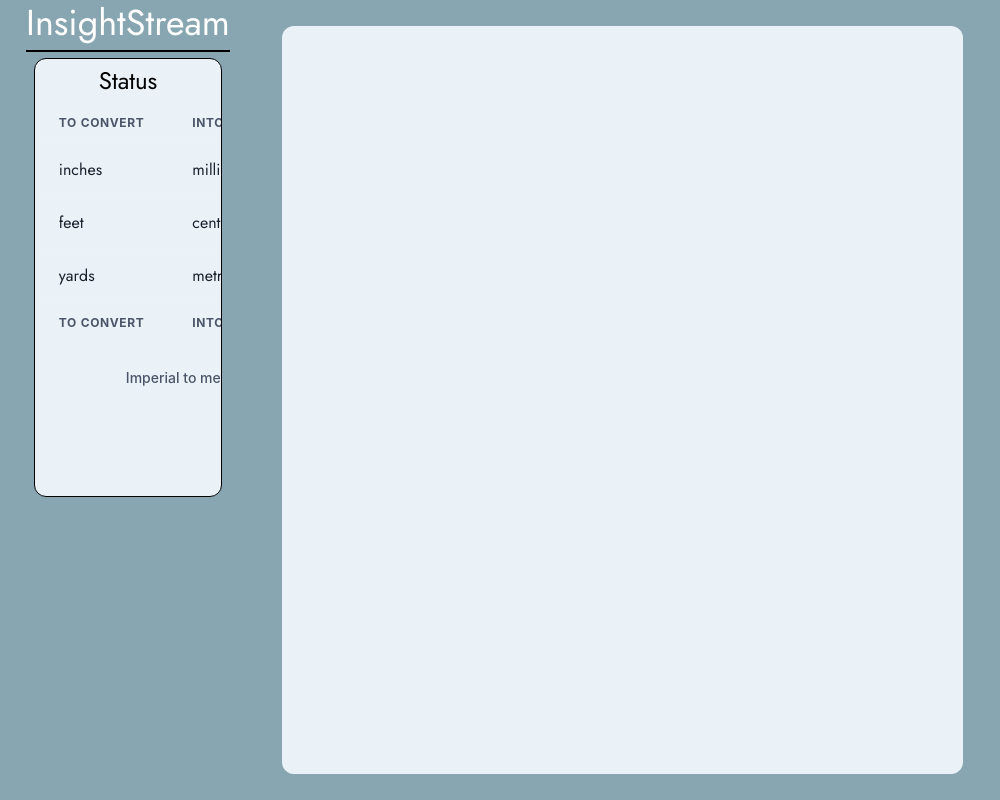
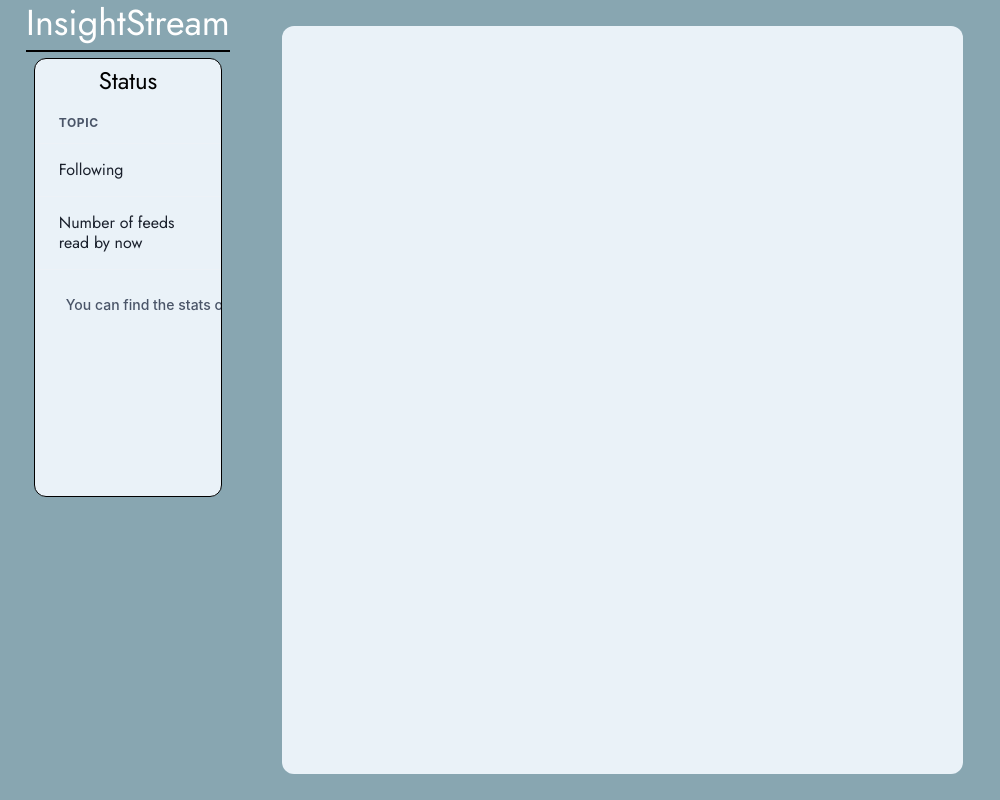
Before and after one commit to Kaikei-e/CurioNoah, a React (Vite) app in the folder InfoIsland/InfoIsland/: page /insight-stream in a window 1280 px wide. Shown: the whole page, without its empty margins (0-1000 px from the left). Built offline with nearby package versions, Linux system fonts and the light colour scheme.

Commit message:
Update: Styling the InsightStream main component

```diff
--- a/InfoIsland/InfoIsland/src/components/InshitStream/InsightStreamMain.tsx
+++ b/InfoIsland/InfoIsland/src/components/InshitStream/InsightStreamMain.tsx
@@ -1,6 +1,6 @@
 import {
     Flex, Text, Table,
-    Thead, Tbody, Tfoot,
+    Thead, Tbody,
     Tr, Th, Td,
     TableCaption,
     TableContainer,
@@ -49,46 +49,29 @@ const InsightStreamMain = () => {
                               textAlign={"center"}>
                             Status
                         </Text>
-                        <TableContainer>
+                        <TableContainer w={"100%"}>
                             <Table variant='simple'>
-                                <TableCaption>Imperial to metric conversion factors</TableCaption>
+                                <TableCaption>You can find the stats of reading</TableCaption>
                                 <Thead>
                                     <Tr>
-                                        <Th>To convert</Th>
-                                        <Th>into</Th>
-                                        <Th isNumeric>multiply by</Th>
+                                        <Th>Topic</Th>
+                                        <Th isNumeric>Statistic</Th>
                                     </Tr>
                                 </Thead>
                                 <Tbody>
                                     <Tr>
-                                        <Td>inches</Td>
-                                        <Td>millimetres (mm)</Td>
-                                        <Td isNumeric>25.4</Td>
+                                        <Td>Following</Td>
+                                        <Td isNumeric>20</Td>
                                     </Tr>
                                     <Tr>
-                                        <Td>feet</Td>
-                                        <Td>centimetres (cm)</Td>
-                                        <Td isNumeric>30.48</Td>
-                                    </Tr>
-                                    <Tr>
-                                        <Td>yards</Td>
-                                        <Td>metres (m)</Td>
-                                        <Td isNumeric>0.91444</Td>
+                                        <Td>Number of feeds <br/>read by now</Td>
+                                        <Td isNumeric>100</Td>
                                     </Tr>
                                 </Tbody>
-                                <Tfoot>
-                                    <Tr>
-                                        <Th>To convert</Th>
-                                        <Th>into</Th>
-                                        <Th isNumeric>multiply by</Th>
-                                    </Tr>
-                                </Tfoot>
                             </Table>
                         </TableContainer>
                     </Flex>
-
                 </Flex>
-
             </Flex>
             <Flex flexDirection={"column"}
                   w={"80%"} h={"100%"}
@@ -103,7 +86,6 @@ const InsightStreamMain = () => {
 
         </Flex>
     );
-
 }
 
 export default InsightStreamMain
```
